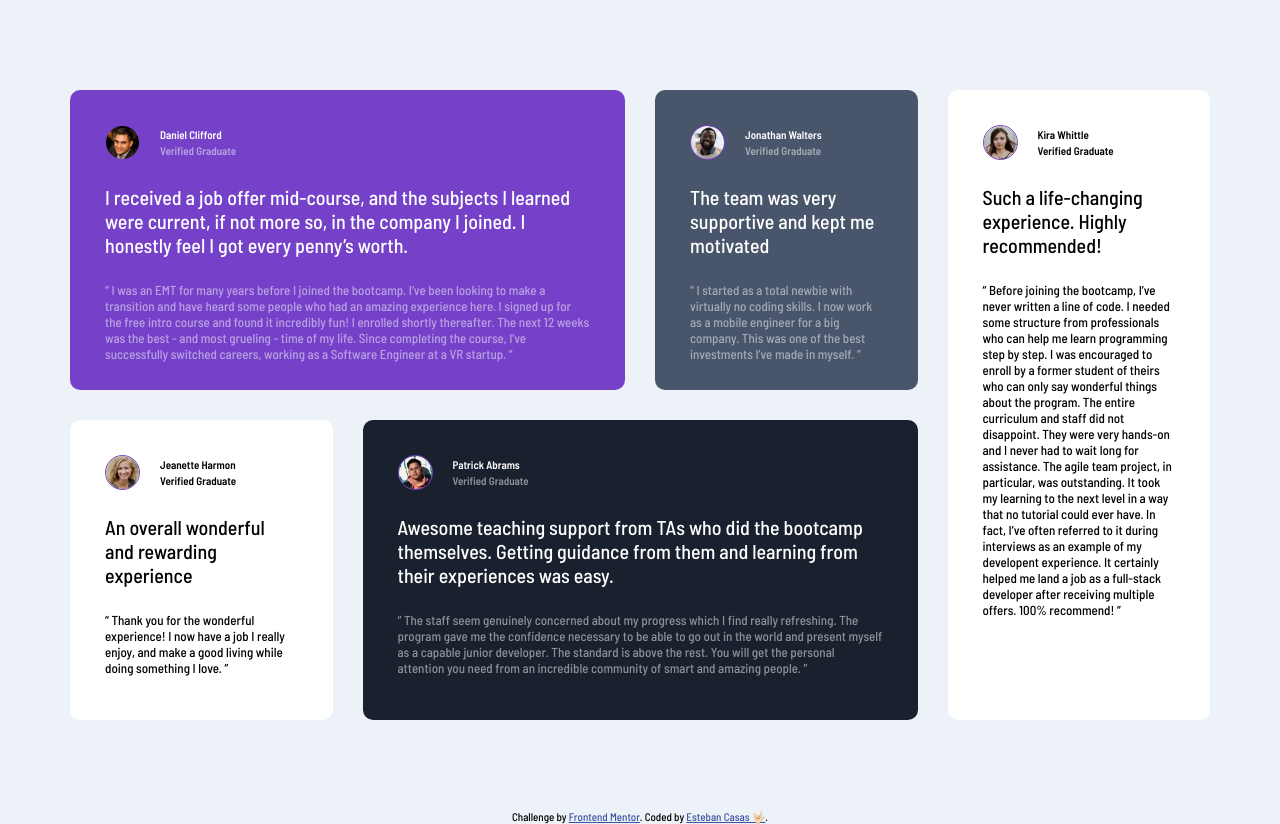
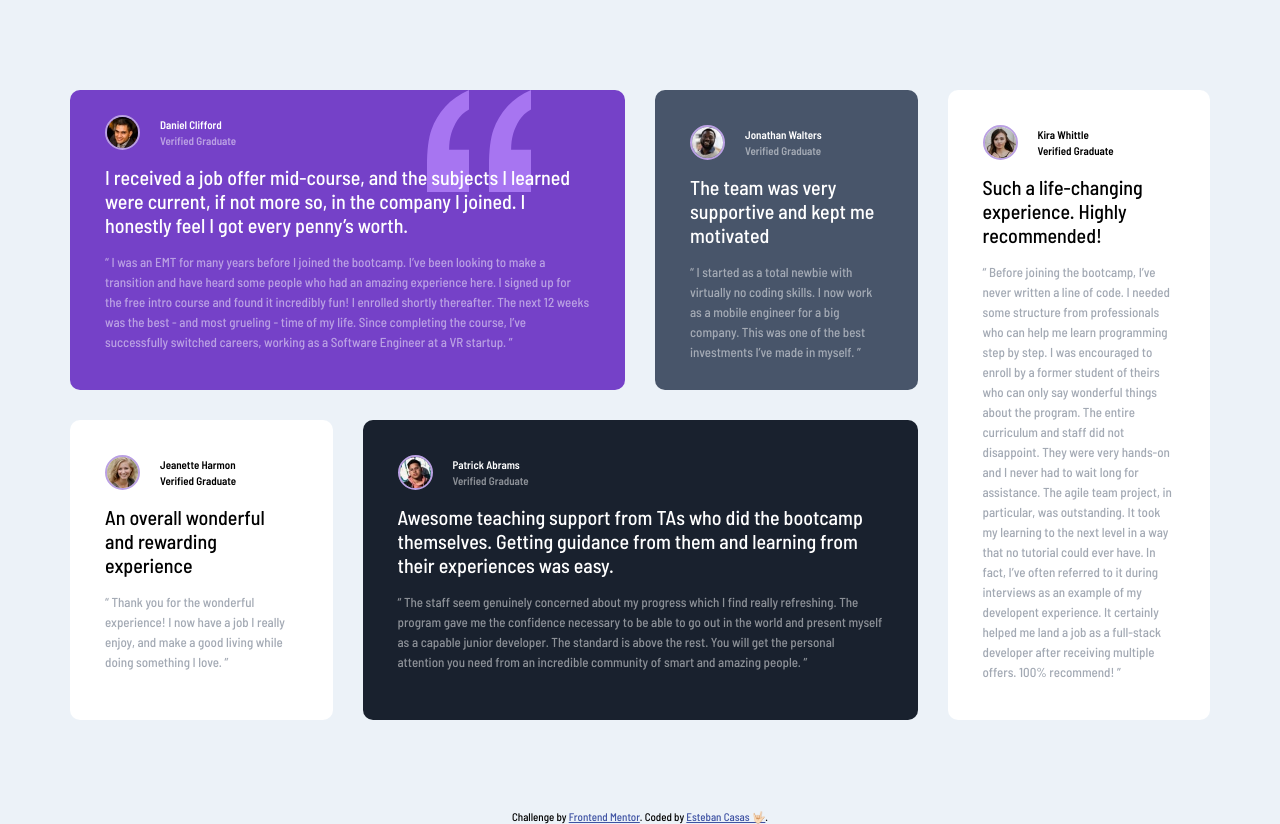
Before and after one commit to estebancasas9817/Testimonials-Grid, a plain HTML site: page index.html in a window 1280 px wide. Drawn offline with Linux system fonts and the light colour scheme.

Commit message:
Terminado challenge

```diff
--- a/index.html
+++ b/index.html
@@ -41,6 +41,11 @@
 						<h2 class="name blanco">Daniel Clifford</h2>
 						<h2 class="sub-name semi-blanco">Verified Graduate</h2>
 					</div>
+					<img
+						src="./images/bg-pattern-quotation.svg"
+						alt="Quotation"
+						class="quote"
+					/>
 				</div>
 
 				<div class="texto blanco">
@@ -51,7 +56,7 @@
 					</p>
 				</div>
 				<div class="sub-texto semi-blanco">
-					<p>
+					<p class="aa">
 						“ I was an EMT for many years before I joined the bootcamp. I’ve
 						been looking to make a transition and have heard some people who had
 						an amazing experience here. I signed up for the free intro course
@@ -75,7 +80,7 @@
 					<p>The team was very supportive and kept me motivated</p>
 				</div>
 				<div class="sub-texto semi-blanco">
-					<p>
+					<p class="aa">
 						“ I started as a total newbie with virtually no coding skills. I now
 						work as a mobile engineer for a big company. This was one of the
 						best investments I’ve made in myself. ”
@@ -95,7 +100,7 @@
 					<p>Such a life-changing experience. Highly recommended!</p>
 				</div>
 				<div class="sub-texto">
-					<p>
+					<p class="gray aa">
 						“ Before joining the bootcamp, I’ve never written a line of code. I
 						needed some structure from professionals who can help me learn
 						programming step by step. I was encouraged to enroll by a former
@@ -124,7 +129,7 @@
 					<p>An overall wonderful and rewarding experience</p>
 				</div>
 				<div class="sub-texto">
-					<p>
+					<p class="gray aa">
 						“ Thank you for the wonderful experience! I now have a job I really
 						enjoy, and make a good living while doing something I love. ”
 					</p>
@@ -147,7 +152,7 @@
 					</p>
 				</div>
 				<div class="sub-texto semi-blanco">
-					<p>
+					<p class="aa">
 						“ The staff seem genuinely concerned about my progress which I find
 						really refreshing. The program gave me the confidence necessary to
 						be able to go out in the world and present myself as a capable
--- a/style.css
+++ b/style.css
@@ -50,7 +50,8 @@ body {
 	background-color: var(--color-violet);
 	grid-row: 1 / 2;
 	grid-column: 1 / 3;
-	padding: 35px;
+	padding: 25px 35px;
+	position: relative;
 }
 
 .hola {
@@ -87,17 +88,30 @@ body {
 	width: 35px;
 	border-radius: 50%;
 	margin-right: 20px;
-	border: 1px solid var(--color-violet);
+	border: 2px solid hsl(263, 55%, 76%);
+}
+
+.quote {
+	margin-left: auto;
+	position: absolute;
+	right: 17%;
+	top: 0%;
+	z-index: 2;
 }
 
 .texto {
-	margin: 25px 0;
-	/* background-color: red; */
+	margin: 15px 0;
 	font-size: 20px;
+	z-index: 2;
+	position: relative;
 }
 
 .sub-text {
 	font-size: 13px;
+	line-height: 30px;
+}
+.aa {
+	line-height: 20px;
 }
 
 .blanco {
@@ -118,3 +132,8 @@ body {
 .sub-name {
 	font-size: 11px;
 }
+
+.gray {
+	color: var(--color-Very-dark-grayish-blue);
+	opacity: 50%;
+}
```
